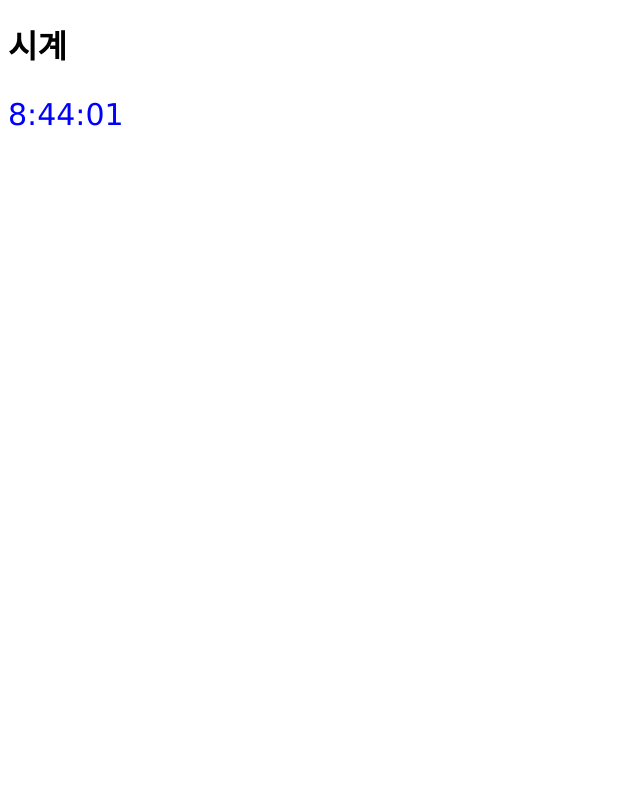
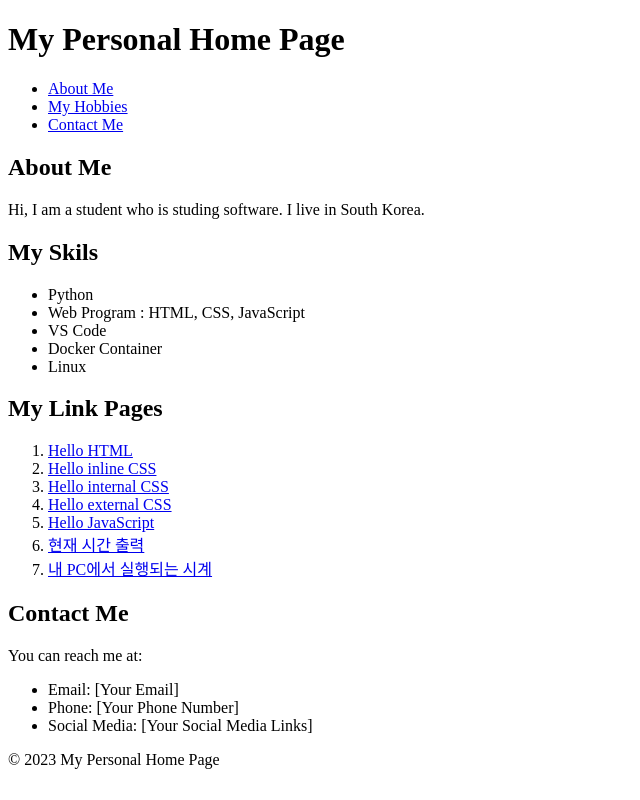
Before and after one commit to nparkcourage/w7, a plain HTML site: page index.html in a window 1280 px wide. Shown: the whole page, without its empty margins (0-640 px from the left). Drawn offline with Linux system fonts and the light colour scheme.

Commit message:
sample pages added

```diff
--- /dev/null
+++ b/hello.css
@@ -0,0 +1,11 @@
+body {
+  background-color: lightblue;
+}
+h1 {
+  color: white;
+  text-align: center;
+}
+p {
+  font-family: verdana;
+  font-size: 20px;
+}
--- a/index.html
+++ b/index.html
@@ -1,39 +1,60 @@
 <!DOCTYPE html>
 <html>
   <head>
-    <meta charset="UTF-8">
-    <title>시계</title>
-	<style>
-		p {
-		  font-family: verdana;
-		  font-size: 30px;
-		  color: blue;
-		}
-	</style>
+    <title>My Personal Home Page</title>
   </head>
   <body>
-    <h1>시계</h1>
-    <p id="clock"></p>
+    <header>
+      <h1>My Personal Home Page</h1>
+    </header>
+    <nav>
+      <ul>
+        <li><a href="#about-me">About Me</a></li>
+        <li><a href="#my-skils">My Hobbies</a></li>
+        <li><a href="#contact-me">Contact Me</a></li>
+      </ul>
+    </nav>
+    <main>
+      <section id="about-me">
+        <h2>About Me</h2>
+        <p>Hi, I am a student who is studing software. I live in South Korea.</p>
+      </section>
+      <section id="my-skils">
+        <h2>My Skils</h2>
+        <ul>
+          <li>Python</li>
+          <li>Web Program : HTML, CSS, JavaScript</li>
+          <li>VS Code</li>
+          <li>Docker Container</li>
+          <li>Linux</li>
+        </ul>
+      </section>
 
-    <script>
-      // 시계를 업데이트하는 함수
-      function updateClock() {
-        const now = new Date(); // 현재 날짜와 시간을 가져옵니다.
+      <section id="my-links">
+        <h2>My Link Pages</h2>
+        <ol>
+          <li><a href="hello1.html">Hello HTML</a></li>
+          <li><a href="hello2.html">Hello inline CSS</a></li>
+          <li><a href="hello3.html">Hello internal CSS</a></li>
+          <li><a href="hello4.html">Hello external CSS</a></li>
+          <li><a href="hello_javascript.html">Hello JavaScript</a></li>
+          <li><a href="date.html">현재 시간 출력</a></li>
+          <li><a href="clock.html">내 PC에서 실행되는 시계</a></li>
+        </ol>
+      </section>
 
-        const hours = now.getHours(); // 현재 시간 (0부터 23까지)
-        const minutes = now.getMinutes(); // 현재 분
-        const seconds = now.getSeconds(); // 현재 초
-
-        const clock = document.getElementById("clock"); // 시계를 표시할 요소를 찾습니다.
-
-        // 시간을 표시할 형식을 지정합니다.
-        const timeString = `${hours}:${minutes < 10 ? "0" + minutes : minutes}:${seconds < 10 ? "0" + seconds : seconds}`;
-
-        clock.textContent = timeString; // 시계 요소의 텍스트를 업데이트합니다.
-      }
-
-      // 1초마다 시계를 업데이트합니다.
-      setInterval(updateClock, 1000);
-    </script>
+      <section id="contact-me">
+        <h2>Contact Me</h2>
+        <p>You can reach me at:</p>
+        <ul>
+          <li>Email: [Your Email]</li>
+          <li>Phone: [Your Phone Number]</li>
+          <li>Social Media: [Your Social Media Links]</li>
+        </ul>
+      </section>
+    </main>
+    <footer>
+      <p>&copy; 2023 My Personal Home Page</p>
+    </footer>
   </body>
 </html>
```
Also changed, not shown: clock.html (added, +39 -0 lines), date.html (added, +27 -0 lines), hello1.html (added, +10 -0 lines), hello2.html (added, +10 -0 lines), hello3.html (added, +23 -0 lines), hello4.html (added, +10 -0 lines), hello_css.html (added, +23 -0 lines), hello_javascript.html (added, +15 -0 lines).
